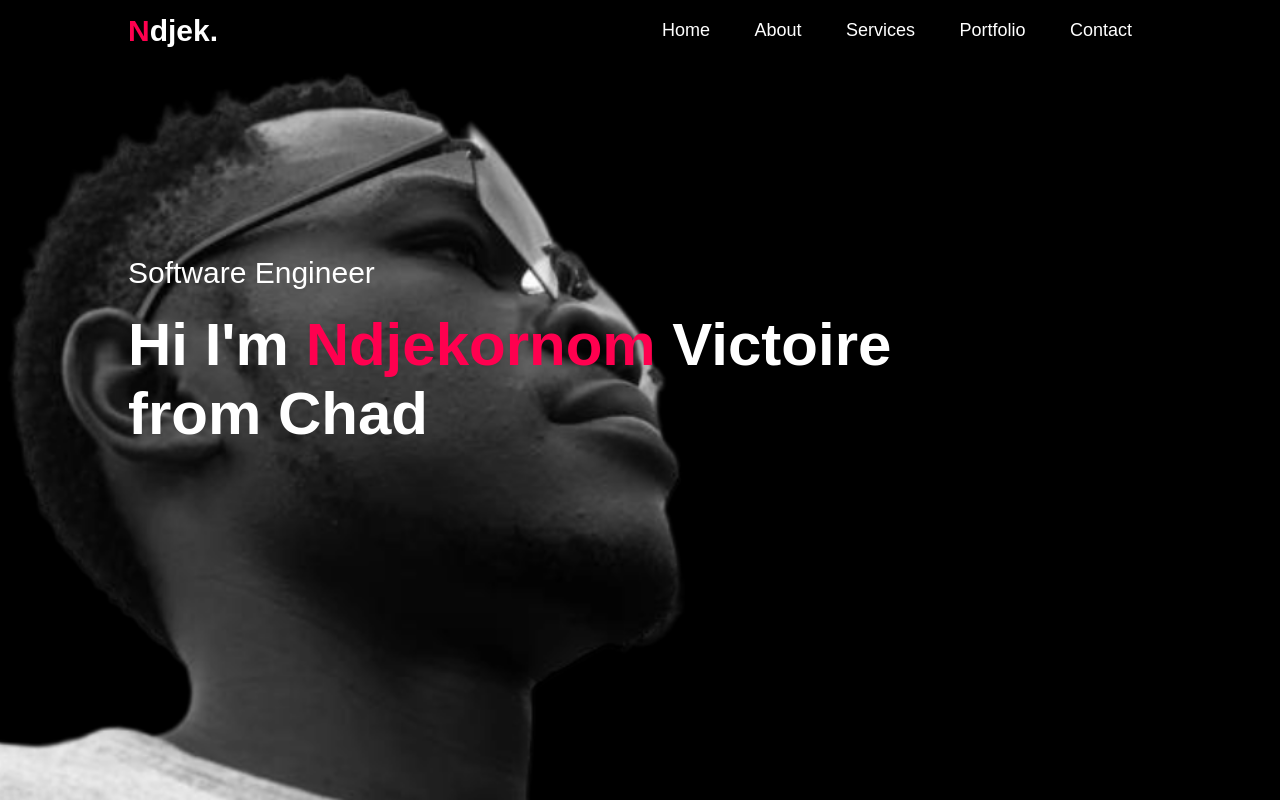
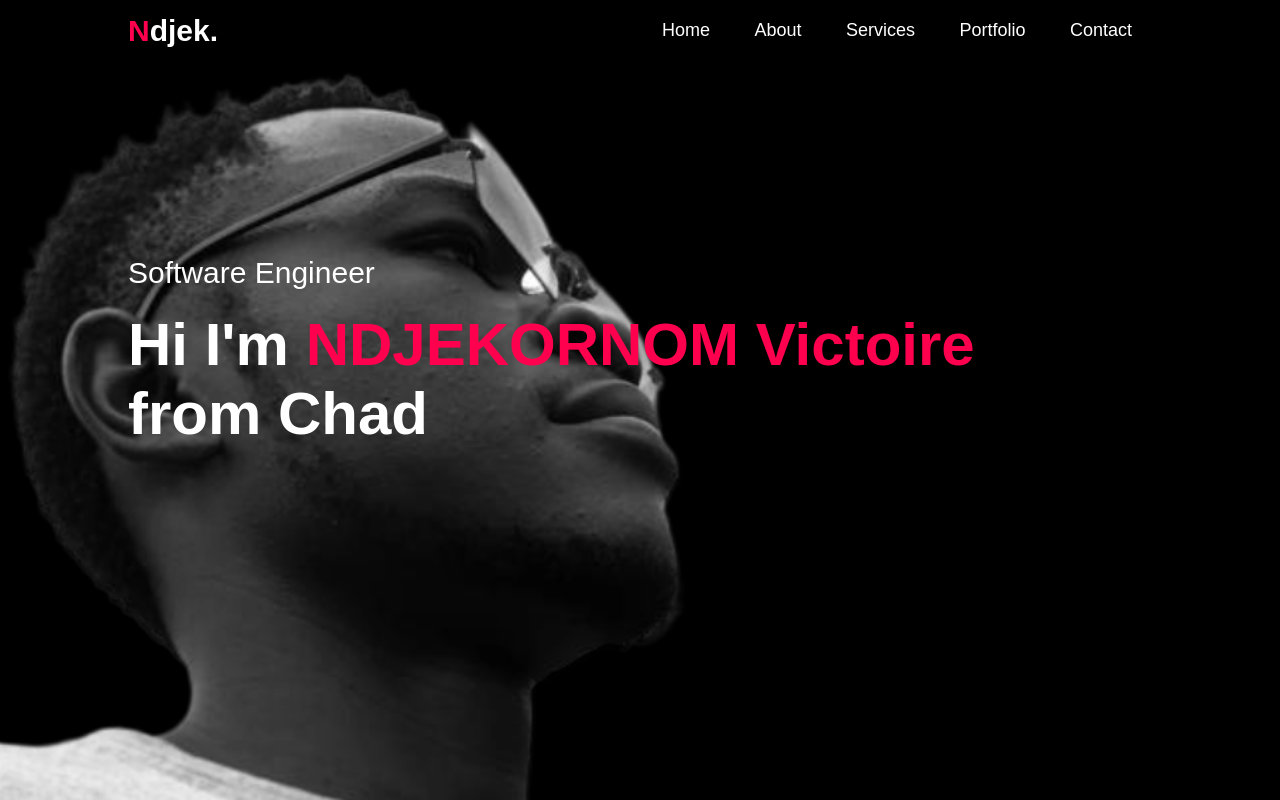
Before and after one commit to ndjek1/Portfolio-website, a plain HTML site: page index.html in a window 1280 px wide. Shown: the top 800 px of the page. Drawn offline with Linux system fonts and the light colour scheme.

Commit message:
Added the typing text effect

```diff
--- a/index.html
+++ b/index.html
@@ -26,7 +26,7 @@
             </nav>
             <div class="header-text">
                 <p>Software Engineer</p>
-                <h1>Hi I'm <span>Ndjekornom</span>  Victoire <br> from Chad</h1>
+                <h1>Hi I'm <span class="nme"></span> <br> from Chad</h1>
             </div>
         </div>
     </div>
@@ -203,7 +203,7 @@
         </div>
 
         <div class="copyright">
-            <p>Copyright © Ndjekornom. Made with <i class="fa-solid fa-heart"></i> by Ndjek Tutor</p>
+            <p>Copyright © Ndjekornom. Made with <i class="fa-solid fa-heart"></i> by Ndjek Victoire</p>
         </div>
      </div>
 
@@ -236,7 +236,7 @@
     }
 </script>
 <script>
-    const scriptURL = 'https://script.google.com/macros/s/AKfycby0pV12NEvbsGxjRgYe1EYea1uO_VxSxggzj7UOC9ORbb4XddFQYFOZAedTyAYyY6WW/exec'
+
     const form = document.forms['submit-to-google-sheet'];
     const msg = document.getElementById("msg");
 
@@ -253,5 +253,30 @@
        .catch(error => console.error('Error!', error.message))
     })
   </script>
+  <script>
+    const text = document.querySelector(".nme");
+    const first = "NDJEKORNOM Victoire";
+
+    const load = (element, txt, i = 0) => {
+        if (i === 0) {
+            element.textContent = "";
+        }
+
+        element.textContent += txt[i];
+
+        if (i === txt.length - 1) {
+            // If it's the last character, wait for 12 seconds before clearing and restarting
+            setTimeout(() => {
+                load(element, txt);
+            }, 12000);
+            return;
+        }
+
+        setTimeout(() => load(element, txt, i + 1), 100);
+    };
+
+    load(text, first);
+</script>
+
 </body>
 </html>
```
